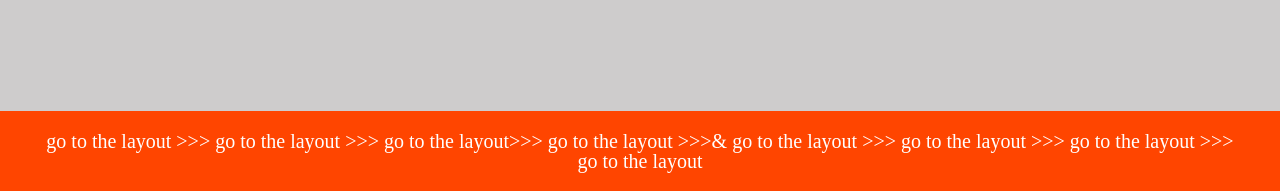
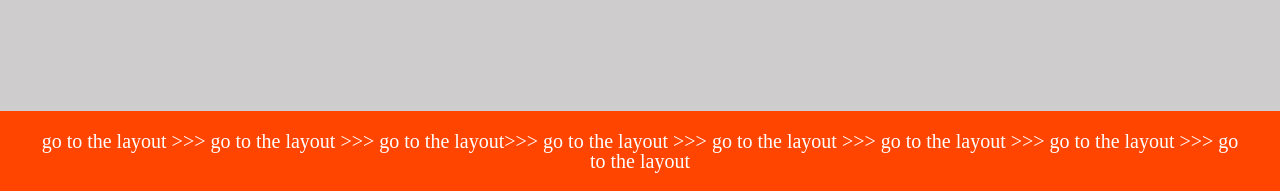
Before and after one commit to DVL1982/lesson6, a plain HTML site: page index2.html in a window 1280 px wide. Shown: the part 2031-2222 px from the top of the page. Drawn offline with Linux system fonts and the light colour scheme; a web font is replaced by a local one.

Commit message:
Add files via upload

```diff
--- a/index2.html
+++ b/index2.html
@@ -65,7 +65,7 @@
       <div class="button2">
         <a href="index.html"
           >go to the layout >>> go to the layout >>> go to the layout>>> go to
-          the layout >>>& go to the layout >>> go to the layout >>> go to the
+          the layout >>> go to the layout >>> go to the layout >>> go to the
           layout >>> go to the layout</a
         >
       </div>
```
